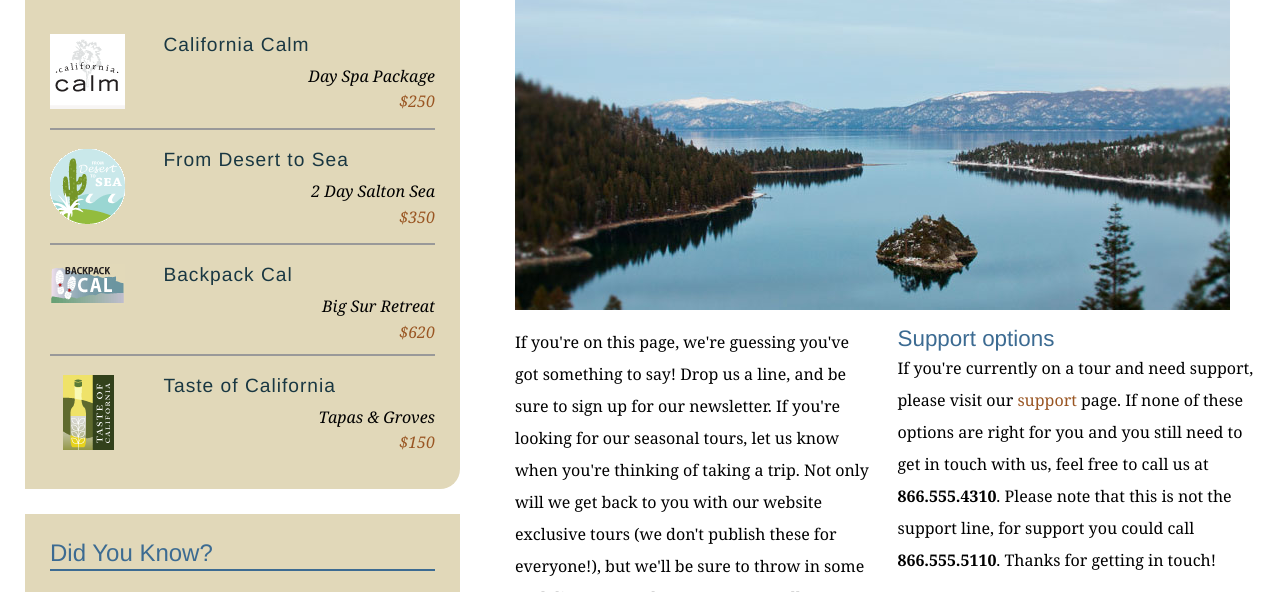
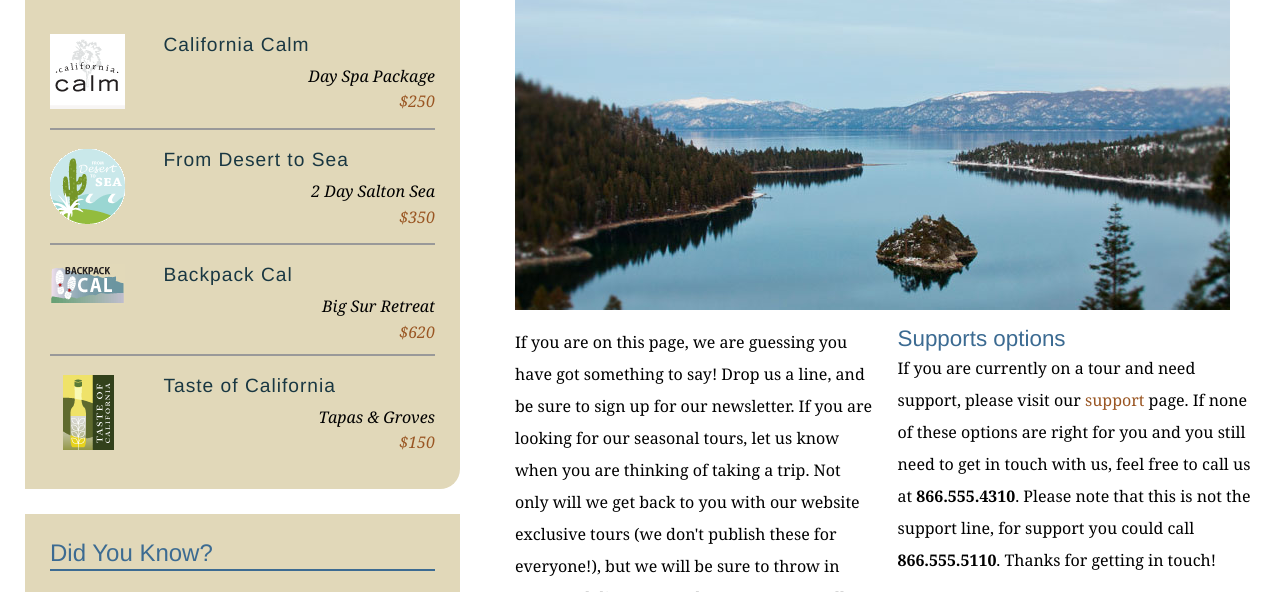
Before and after one commit to tonywidthoutmind/explore_california, a plain HTML site: page contact.html in a window 1280 px wide. Shown: the part 342-934 px from the top of the page. Drawn offline with Linux system fonts and the light colour scheme.

Commit message:
Удаление сокращений на странице contact.html

```diff
--- a/contact.html
+++ b/contact.html
@@ -68,10 +68,10 @@
           <h1>Get in touch</h1>
           <img src="assets/images/emerald_bay.jpg" alt="Beautiful Lake Tahoe" class="articleImage" />
           <div class="multiCol">
-            <p>If you're on this page, we're guessing you've got something to say! Drop us a line, and be sure to sign up for our newsletter. If you're looking for our seasonal tours,  let us know when you're thinking of taking a trip. Not only will we get back to you with our website exclusive tours (we don't publish these for everyone!), but we'll be sure to throw in some cool discounts and tour extras as well.</p>
+            <p>If you are on this page, we are guessing you have got something to say! Drop us a line, and be sure to sign up for our newsletter. If you are looking for our seasonal tours,  let us know when you are thinking of taking a trip. Not only will we get back to you with our website exclusive tours (we don't publish these for everyone!), but we will be sure to throw in some cool discounts and tour extras as well.</p>
 
-            <h2>Support options</h2>
-            <p>If you're currently on a tour and need support, please visit our <a href="support.html">support</a> page. If none of these options are right for you and you still need to get in touch with us, feel free to call us at<span class="phone"> <strong>866.555.4310</strong>. Please note that this is not the support line, for support you could call </span><strong>866.555.5110</strong>. Thanks for getting in touch!</p>
+            <h2>Supports options</h2>
+            <p>If you are currently on a tour and need support, please visit our <a href="support.html">support</a> page. If none of these options are right for you and you still need to get in touch with us, feel free to call us at<span class="phone"> <strong>866.555.4310</strong>. Please note that this is not the support line, for support you could call </span><strong>866.555.5110</strong>. Thanks for getting in touch!</p>
           </div>
 
           <form id="frmContact" name="frmContact" method="post" action="contact_process.html">
```
